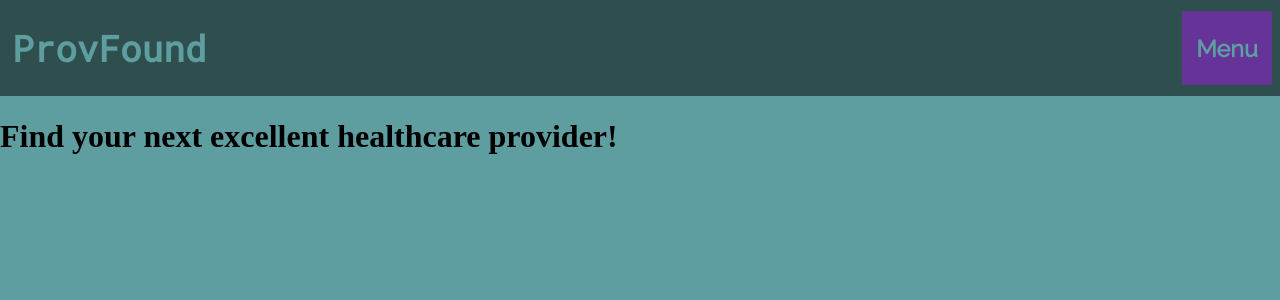
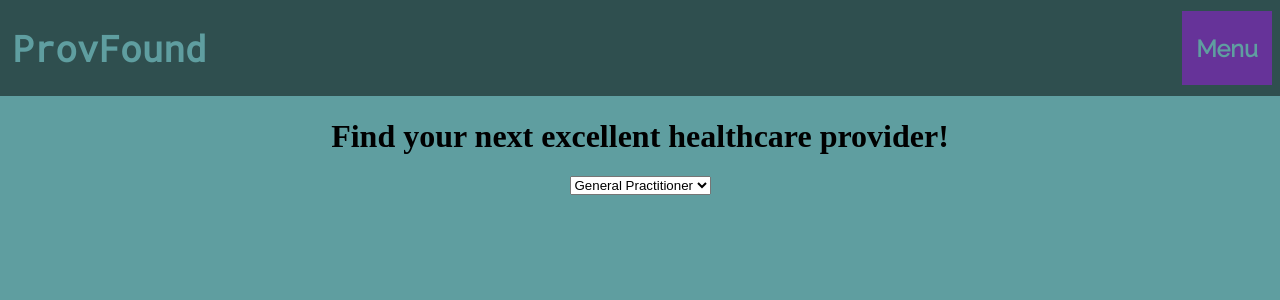
Before and after one commit to austinseaman/ProvFound, a React (Create React App) app in the folder client/: page /search in a window 1280 px wide. Shown: the top 300 px of the page. Built offline with nearby package versions, Linux system fonts and the light colour scheme.

Commit message:
intro and begin work on form

```diff
--- a/client/src/app.css
+++ b/client/src/app.css
@@ -122,3 +122,6 @@ padding-left: 12px;
   font-family: "Raleway";
 
 }
+.form {
+  text-align: center;
+}
--- a/client/src/components/FindProvider.js
+++ b/client/src/components/FindProvider.js
@@ -1,24 +1,27 @@
-import React, { Component } from 'react'
+import React, { Component } from "react";
 
 class FindProvider extends Component {
   constructor(props) {
-        super(props)
+    super(props);
 
-        this.state = {
-
-        }
+    this.state = {};
   }
 
   render() {
     return (
-            <div>
+      <div className="form">
         <h1>Find your next excellent healthcare provider!</h1>
         <form action="">
-
+          <select name="specialist" id="specialist">
+            <option value="gp">General Practitioner</option>
+            <option value="pediatric">Pediatric</option>
+            <option value="cardio">Cardiology</option>
+            <option value="feet">Podiatry</option>
+          </select>
         </form>
       </div>
-        )
+    );
   }
 }
 
-export default FindProvider
+export default FindProvider;
--- a/client/src/components/Home.js
+++ b/client/src/components/Home.js
@@ -7,7 +7,7 @@ function Home() {
       <img id="doctor" src={Doc} alt="doctor" />
         <h1 className="pf-intro">
         <br/>
-        Hello!
+        Welcome to ProvFound!
         <br />
         <br/>
         We've all struggled to find just the right doctor for ourselves or a loved one.
```
Lines whose indentation alone changed are shown as unchanged.
